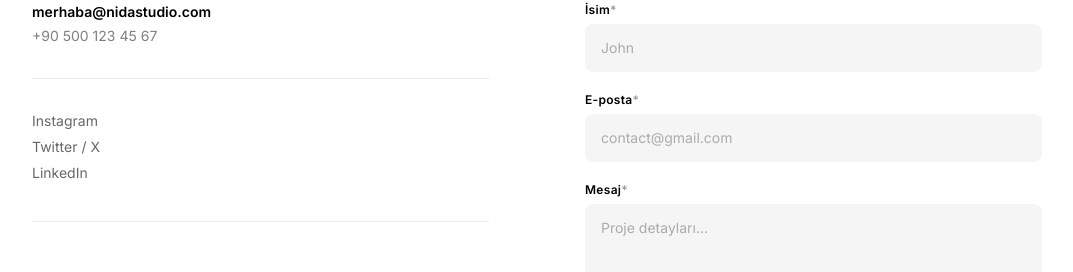
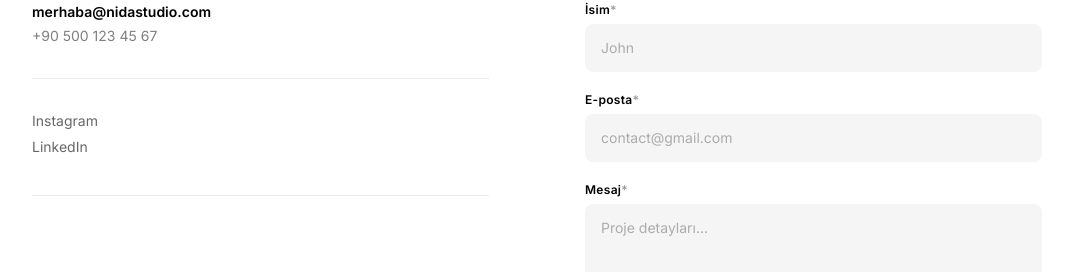
Before and after one commit to gokhanyigit06/nida, a Next.js app: page /contact in a window 1280 px wide. Shown: the part 315-587 px from the top of the page, without its empty margins (103-1176 px from the left). Built offline with nearby package versions, Linux system fonts and the light colour scheme; no server answers; the database is empty.

Commit message:
fix: Twitter kaldırıldı, iletişim/admin temizlendi

```diff
--- a/src/app/admin/iletisim/page.tsx
+++ b/src/app/admin/iletisim/page.tsx
@@ -12,7 +12,6 @@ const CONTACT_FIELDS = [
   { label: "E-posta", key: "email" },
   { label: "Telefon", key: "phone" },
   { label: "Instagram", key: "instagram" },
-  { label: "Twitter / X", key: "twitter" },
   { label: "LinkedIn", key: "linkedin" },
 ];
 
--- a/src/app/contact/page.tsx
+++ b/src/app/contact/page.tsx
@@ -83,7 +83,6 @@ export default function ContactPage() {
               <div className="py-8 border-b border-black/8">
                 {[
                   { label: 'Instagram', href: info.instagram },
-                  { label: 'Twitter / X', href: info.twitter },
                   { label: 'LinkedIn', href: info.linkedin },
                 ].map((link) => (
                   <a
```
